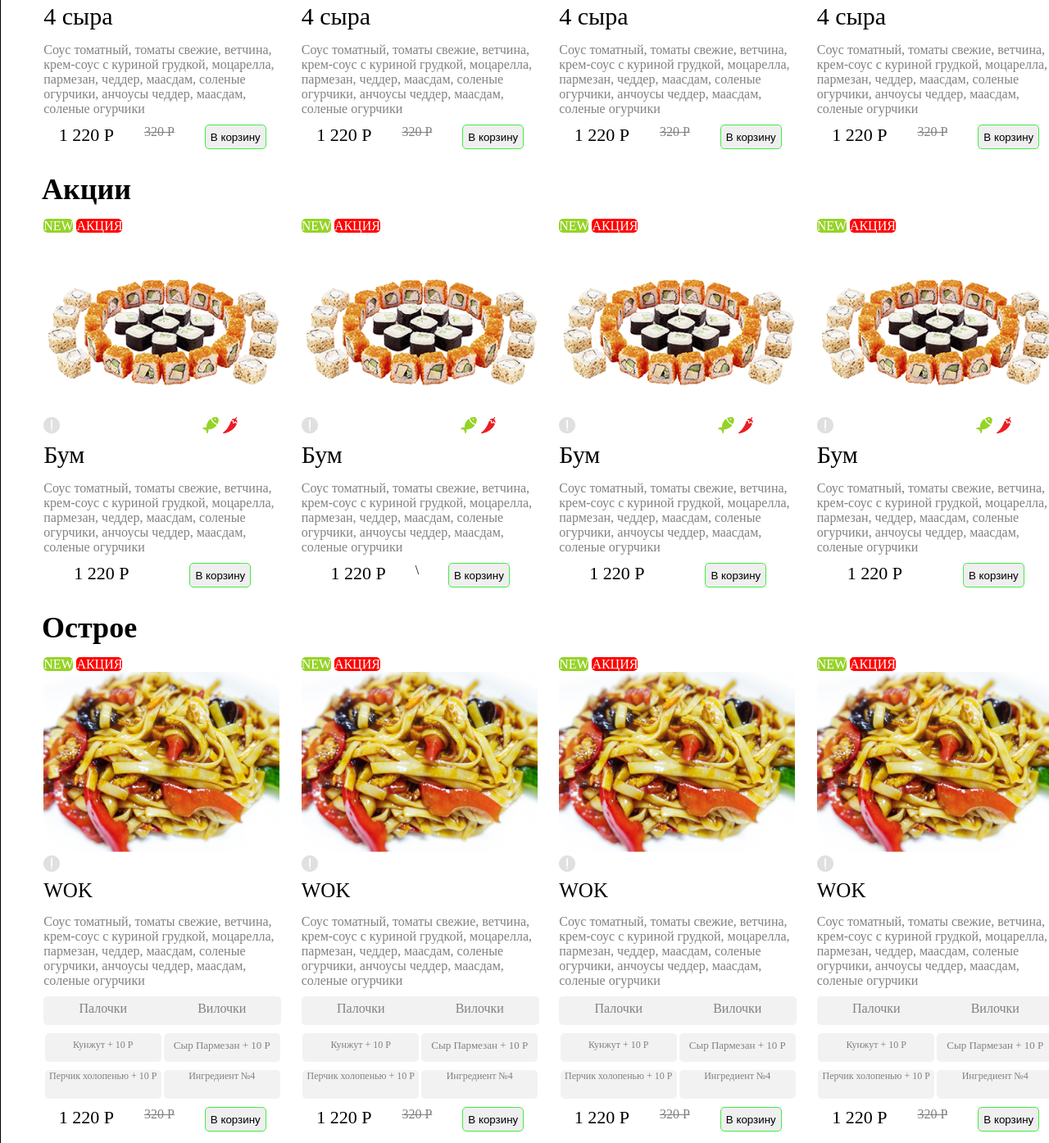
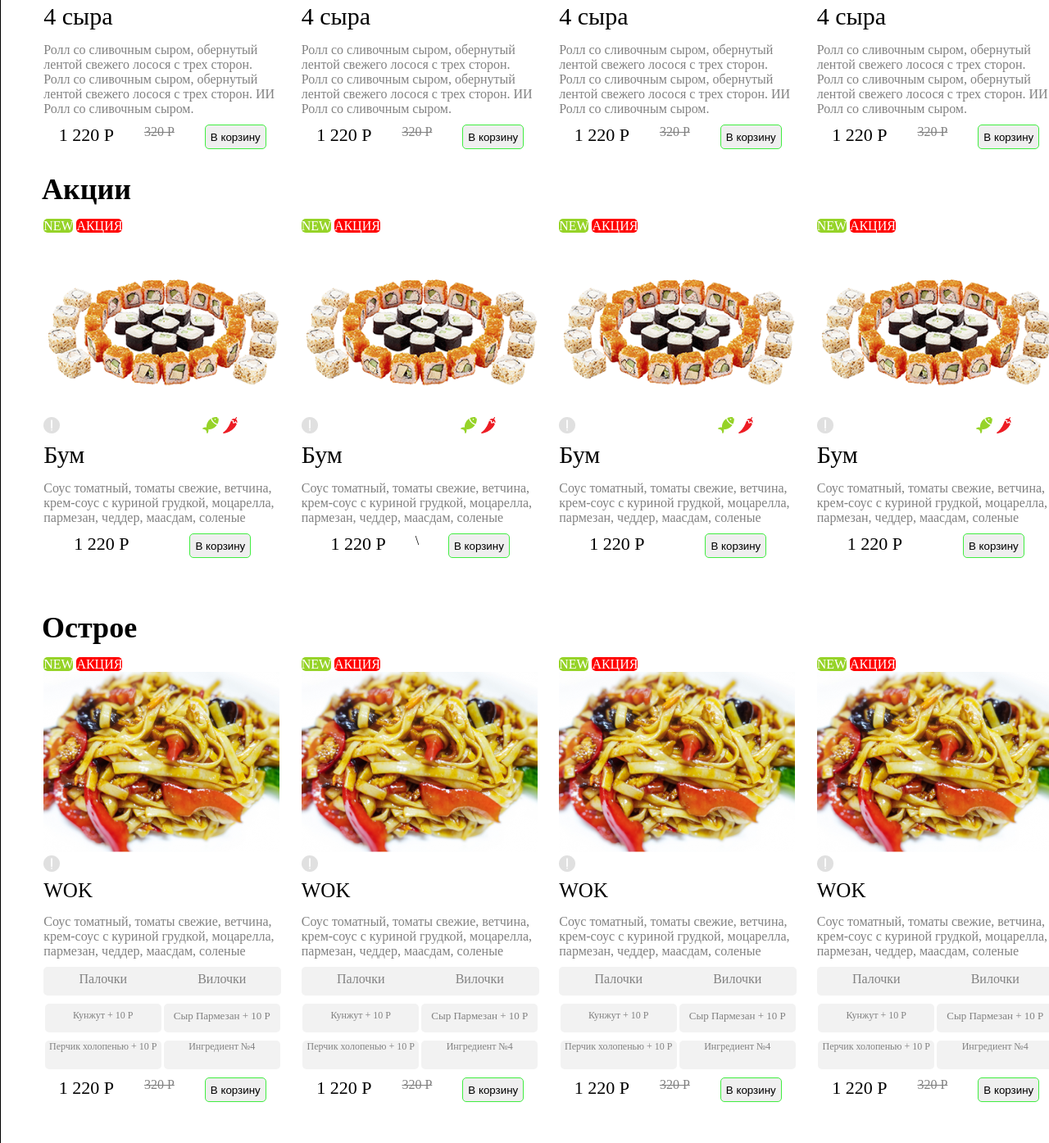
Before and after one commit to M1rzayev-web/sushi, a plain HTML site: page index.html in a window 1280 px wide. Shown: the part 2856-4251 px from the top of the page at 82% size. Drawn offline with Linux system fonts and the light colour scheme.

Commit message:
yangilash yana

```diff
--- a/index.html
+++ b/index.html
@@ -347,7 +347,7 @@
                         <span class="iconk-baliq"><a href=""><img src="./images/fish_icon.png" alt="olov"></a></span>
                         <span class="iconk-olov"><a href=""><img src="./images/pepper_icon.png" alt="olov"></a></span>
                         <p class="eng-kop-sotilgan-text">4 сыра</p>
-                        <p class="eng-kop-sotilgan-p">Соус томатный, томаты свежие, ветчина, крем-соус с куриной грудкой, моцарелла, пармезан, чеддер, маасдам, соленые огурчики, анчоусы чеддер, маасдам, соленые огурчики</p>
+                        <p class="eng-kop-sotilgan-p">Ролл со сливочным сыром, обернутый лентой свежего лосося с трех сторон. Ролл со сливочным сыром, обернутый лентой свежего лосося с трех сторон. ИИ Ролл со сливочным сыром.</p>
 
 
                         <div class="narxi">
@@ -368,7 +368,7 @@
                         <span class="iconk-baliq"><a href=""><img src="./images/fish_icon.png" alt="olov"></a></span>
                         <span class="iconk-olov"><a href=""><img src="./images/pepper_icon.png" alt="olov"></a></span>
                         <p class="eng-kop-sotilgan-text">4 сыра</p>
-                        <p class="eng-kop-sotilgan-p">Соус томатный, томаты свежие, ветчина, крем-соус с куриной грудкой, моцарелла, пармезан, чеддер, маасдам, соленые огурчики, анчоусы чеддер, маасдам, соленые огурчики</p>
+                        <p class="eng-kop-sotilgan-p">Ролл со сливочным сыром, обернутый лентой свежего лосося с трех сторон. Ролл со сливочным сыром, обернутый лентой свежего лосося с трех сторон. ИИ Ролл со сливочным сыром.</p>
 
                         <div class="narxi">
                             <span class="narxi-1">1 220 Р</span>
@@ -387,7 +387,7 @@
                         <span class="iconk-baliq"><a href=""><img src="./images/fish_icon.png" alt="olov"></a></span>
                         <span class="iconk-olov"><a href=""><img src="./images/pepper_icon.png" alt="olov"></a></span>
                         <p class="eng-kop-sotilgan-text">4 сыра</p>
-                        <p class="eng-kop-sotilgan-p">Соус томатный, томаты свежие, ветчина, крем-соус с куриной грудкой, моцарелла, пармезан, чеддер, маасдам, соленые огурчики, анчоусы чеддер, маасдам, соленые огурчики</p>
+                        <p class="eng-kop-sotilgan-p">Ролл со сливочным сыром, обернутый лентой свежего лосося с трех сторон. Ролл со сливочным сыром, обернутый лентой свежего лосося с трех сторон. ИИ Ролл со сливочным сыром.</p>
 
                         <div class="narxi">
                             <span class="narxi-1">1 220 Р</span>
@@ -406,7 +406,7 @@
                         <span class="iconk-baliq"><a href=""><img src="./images/fish_icon.png" alt="olov"></a></span>
                         <span class="iconk-olov"><a href=""><img src="./images/pepper_icon.png" alt="olov"></a></span>
                         <p class="eng-kop-sotilgan-text">4 сыра</p>
-                        <p class="eng-kop-sotilgan-p">Соус томатный, томаты свежие, ветчина, крем-соус с куриной грудкой, моцарелла, пармезан, чеддер, маасдам, соленые огурчики, анчоусы чеддер, маасдам, соленые огурчики</p>
+                        <p class="eng-kop-sotilgan-p">Ролл со сливочным сыром, обернутый лентой свежего лосося с трех сторон. Ролл со сливочным сыром, обернутый лентой свежего лосося с трех сторон. ИИ Ролл со сливочным сыром.</p>
 
                         <div class="narxi">
                             <span class="narxi-1">1 220 Р</span>
@@ -432,7 +432,7 @@
                         <span class="iconk-baliq"><a href=""><img src="./images/fish_icon.png" alt="olov"></a></span>
                         <span class="iconk-olov"><a href=""><img src="./images/pepper_icon.png" alt="olov"></a></span>
                         <p class="aksiya-text">Бум</p>
-                        <p class="aksiya-p">Соус томатный, томаты свежие, ветчина, крем-соус с куриной грудкой, моцарелла, пармезан, чеддер, маасдам, соленые огурчики, анчоусы чеддер, маасдам, соленые огурчики</p>
+                        <p class="aksiya-p">Соус томатный, томаты свежие, ветчина, крем-соус с куриной грудкой, моцарелла, пармезан, чеддер, маасдам, соленые </p>
 
 
                         <div class="narxi">
@@ -453,7 +453,7 @@
                         <span class="iconk-baliq"><a href=""><img src="./images/fish_icon.png" alt="olov"></a></span>
                         <span class="iconk-olov"><a href=""><img src="./images/pepper_icon.png" alt="olov"></a></span>
                         <p class="aksiya-text">Бум</p>
-                        <p class="aksiya-p">Соус томатный, томаты свежие, ветчина, крем-соус с куриной грудкой, моцарелла, пармезан, чеддер, маасдам, соленые огурчики, анчоусы чеддер, маасдам, соленые огурчики</p>
+                        <p class="aksiya-p">Соус томатный, томаты свежие, ветчина, крем-соус с куриной грудкой, моцарелла, пармезан, чеддер, маасдам, соленые </p>
 
                         <div class="narxi">
                             <span class="narxi-1">1 220 Р</span> \
@@ -471,7 +471,7 @@
                         <span class="iconk-baliq"><a href=""><img src="./images/fish_icon.png" alt="olov"></a></span>
                         <span class="iconk-olov"><a href=""><img src="./images/pepper_icon.png" alt="olov"></a></span>
                         <p class="aksiya-text">Бум</p>
-                        <p class="aksiya-p">Соус томатный, томаты свежие, ветчина, крем-соус с куриной грудкой, моцарелла, пармезан, чеддер, маасдам, соленые огурчики, анчоусы чеддер, маасдам, соленые огурчики</p>
+                        <p class="aksiya-p">Соус томатный, томаты свежие, ветчина, крем-соус с куриной грудкой, моцарелла, пармезан, чеддер, маасдам, соленые </p>
 
                         <div class="narxi">
                             <span class="narxi-1">1 220 Р</span>
@@ -490,7 +490,7 @@
                         <span class="iconk-baliq"><a href=""><img src="./images/fish_icon.png" alt="olov"></a></span>
                         <span class="iconk-olov"><a href=""><img src="./images/pepper_icon.png" alt="olov"></a></span>
                         <p class="aksiya-text">Бум</p>
-                        <p class="aksiya-p">Соус томатный, томаты свежие, ветчина, крем-соус с куриной грудкой, моцарелла, пармезан, чеддер, маасдам, соленые огурчики, анчоусы чеддер, маасдам, соленые огурчики</p>
+                        <p class="aksiya-p">Соус томатный, томаты свежие, ветчина, крем-соус с куриной грудкой, моцарелла, пармезан, чеддер, маасдам, соленые </p>
 
                         <div class="narxi">
                             <span class="narxi-1">1 220 Р</span>
@@ -513,7 +513,7 @@
                         <span class="iconk-info"><a href=""><img src="./images/info.png" alt="info"></a></span>
 
                         <p class="achchiq-text">WOK</p>
-                        <p class="achchiq-p">Соус томатный, томаты свежие, ветчина, крем-соус с куриной грудкой, моцарелла, пармезан, чеддер, маасдам, соленые огурчики, анчоусы чеддер, маасдам, соленые огурчики</p>
+                        <p class="achchiq-p">Соус томатный, томаты свежие, ветчина, крем-соус с куриной грудкой, моцарелла, пармезан, чеддер, маасдам, соленые </p>
                         <div class="hajmi">
                             <div class="hajmi-26">
                                 <a href="#">
@@ -558,7 +558,7 @@
                         <span class="iconk-info"><a href=""><img src="./images/info.png" alt="info"></a></span>
 
                         <p class="achchiq-text">WOK</p>
-                        <p class="achchiq-p">Соус томатный, томаты свежие, ветчина, крем-соус с куриной грудкой, моцарелла, пармезан, чеддер, маасдам, соленые огурчики, анчоусы чеддер, маасдам, соленые огурчики</p>
+                        <p class="achchiq-p">Соус томатный, томаты свежие, ветчина, крем-соус с куриной грудкой, моцарелла, пармезан, чеддер, маасдам, соленые </p>
                         <div class="hajmi">
                             <div class="hajmi-26">
                                 <a href="#">
@@ -603,7 +603,7 @@
                         <span class="iconk-info"><a href=""><img src="./images/info.png" alt="info"></a></span>
 
                         <p class="achchiq-text">WOK</p>
-                        <p class="achchiq-p">Соус томатный, томаты свежие, ветчина, крем-соус с куриной грудкой, моцарелла, пармезан, чеддер, маасдам, соленые огурчики, анчоусы чеддер, маасдам, соленые огурчики</p>
+                        <p class="achchiq-p">Соус томатный, томаты свежие, ветчина, крем-соус с куриной грудкой, моцарелла, пармезан, чеддер, маасдам, соленые </p>
                         <div class="hajmi">
                             <div class="hajmi-26">
                                 <a href="#">
@@ -648,7 +648,7 @@
                         <span class="iconk-info"><a href=""><img src="./images/info.png" alt="info"></a></span>
 
                         <p class="achchiq-text">WOK</p>
-                        <p class="achchiq-p">Соус томатный, томаты свежие, ветчина, крем-соус с куриной грудкой, моцарелла, пармезан, чеддер, маасдам, соленые огурчики, анчоусы чеддер, маасдам, соленые огурчики</p>
+                        <p class="achchiq-p">Соус томатный, томаты свежие, ветчина, крем-соус с куриной грудкой, моцарелла, пармезан, чеддер, маасдам, соленые </p>
                         <div class="hajmi">
                             <div class="hajmi-26">
                                 <a href="#">
```
